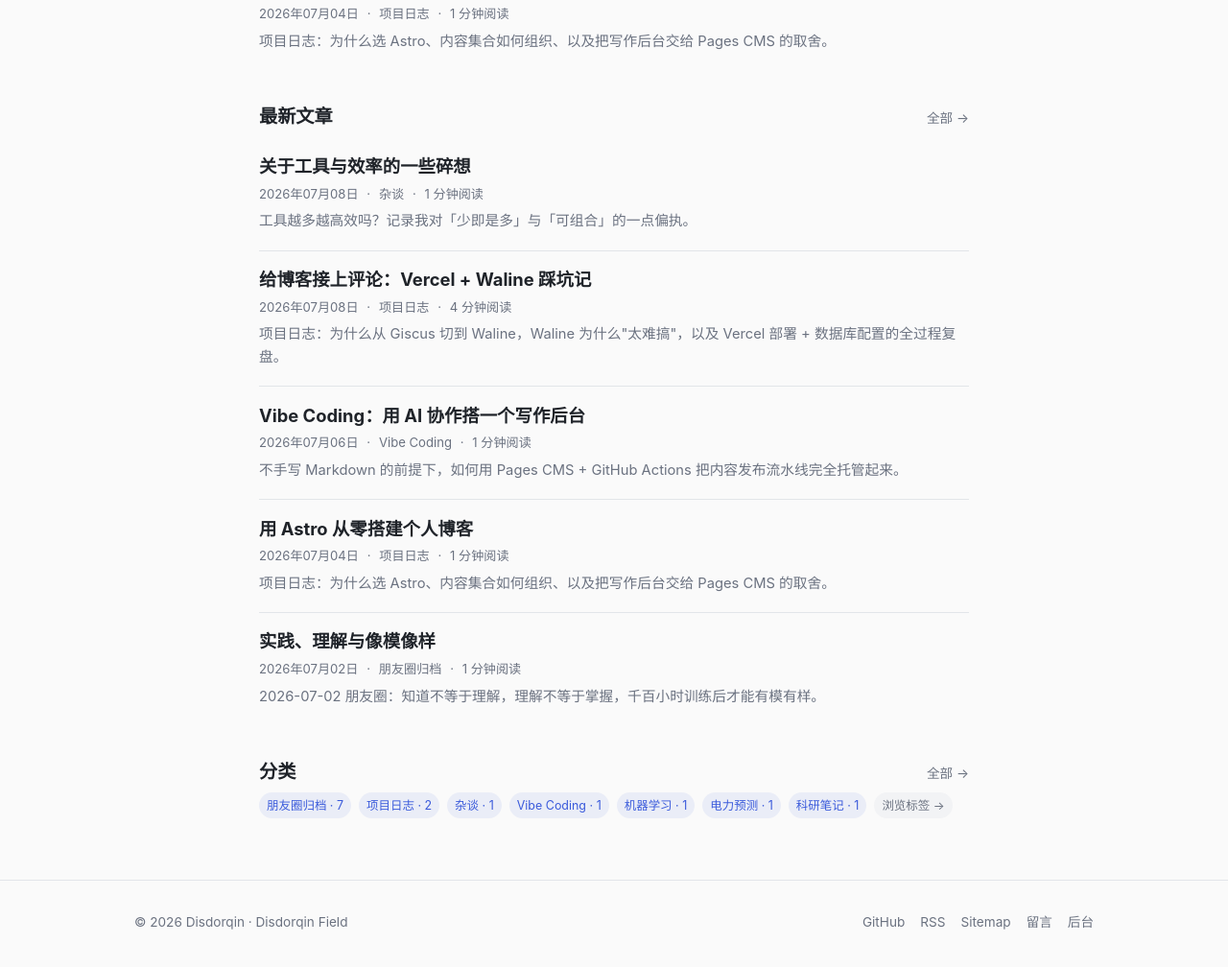
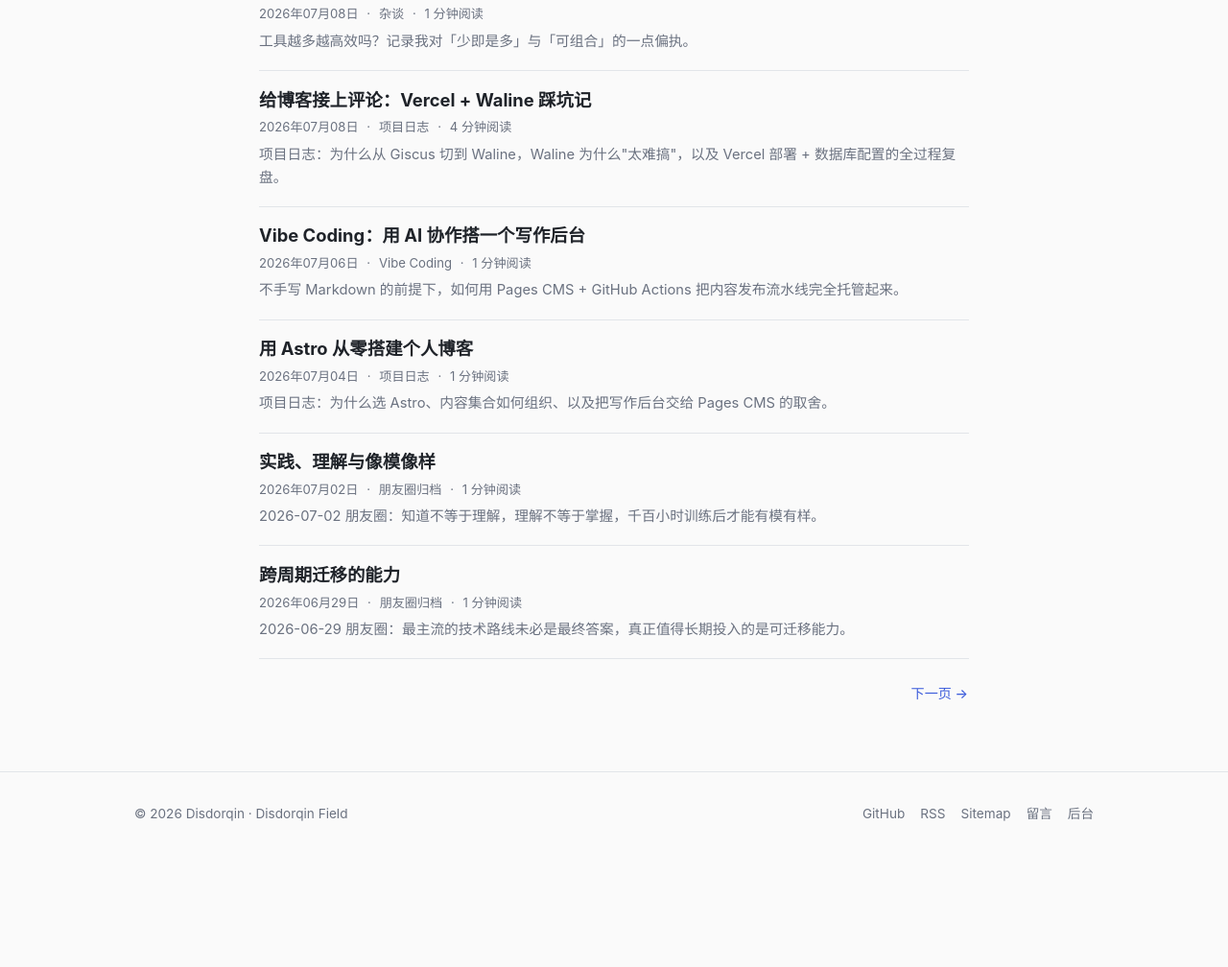
Before and after one commit to disdorqin/disdorqin.github.io, an Astro site: page / in a window 1280 px wide. Shown: the part 384-1392 px from the top of the page at 96% size. After the commit the page ends 1284 px from the top, so only its background shows below. Built offline with nearby package versions, Linux system fonts and the light colour scheme; Astro itself is replaced by a stand-in of ours; some packages are replaced by stand-ins of ours.

Commit message:
feat: paginate blog post lists

```diff
--- a/src/pages/index.astro
+++ b/src/pages/index.astro
@@ -2,15 +2,12 @@
 import BaseLayout from '../layouts/BaseLayout.astro';
 import PostCard from '../components/PostCard.astro';
 import { SITE } from '../config/site';
-import { getPublishedPosts, getPinnedPosts, getCategories } from '../utils/posts';
-import { encodeParam } from '../utils';
+import { getPublishedPosts } from '../utils/posts';
 
 const allPosts = await getPublishedPosts();
-const pinnedPosts = await getPinnedPosts();
-const latest = allPosts.slice(0, 5);
-const categories = getCategories(allPosts);
+const latest = allPosts.slice(0, 6);
+const hasMore = allPosts.length > 6;
 const githubUrl = `https://github.com/${SITE.githubUsername}`;
-const repoUrl = `https://github.com/${SITE.githubUsername}/${SITE.githubUsername}.github.io`;
 ---
 
 <BaseLayout>
@@ -21,44 +18,24 @@ const repoUrl = `https://github.com/${SITE.githubUsername}/${SITE.githubUsername
       <p class="hero__subtitle">科研、电力预测、项目日志与日常记录</p>
       <div class="hero__actions">
         <a class="btn btn--primary" href="/blog/">阅读博客</a>
-        <a class="btn" href={repoUrl} target="_blank" rel="noopener">GitHub</a>
+        <a class="btn" href={githubUrl} target="_blank" rel="noopener">GitHub</a>
         <a class="btn" href="/about/">关于</a>
       </div>
     </section>
 
-    <!-- 置顶文章 -->
-    {pinnedPosts.length > 0 && (
-      <section class="section">
-        <div class="section__head">
-          <h2 class="section__title">置顶</h2>
-        </div>
-        {pinnedPosts.map((post) => <PostCard post={post} />)}
-      </section>
-    )}
-
-    <!-- 最新文章 -->
+    <!-- 文章流 -->
     <section class="section">
       <div class="section__head">
-        <h2 class="section__title">最新文章</h2>
-        <a class="section__more" href="/blog/">全部 →</a>
+        <h2 class="section__title">最近发布</h2>
       </div>
       {latest.map((post) => <PostCard post={post} />)}
-    </section>
-
-    <!-- 分类入口 -->
-    <section class="section">
-      <div class="section__head">
-        <h2 class="section__title">分类</h2>
-        <a class="section__more" href="/categories/">全部 →</a>
-      </div>
-      <div class="chip-cloud">
-        {categories.map((c) => (
-          <a class="badge badge--accent" href={`/categories/${encodeParam(c.name)}/`}>
-            {c.name} · {c.count}
-          </a>
-        ))}
-        <a class="badge" href="/tags/">浏览标签 →</a>
-      </div>
+      {
+        hasMore && (
+          <div style="margin-top:1.2rem;text-align:right">
+            <a class="btn btn--ghost" href="/blog/page/2/">下一页 →</a>
+          </div>
+        )
+      }
     </section>
   </div>
 </BaseLayout>
--- a/src/styles/global.css
+++ b/src/styles/global.css
@@ -309,6 +309,18 @@ a.badge:hover {
   filter: brightness(1.06);
   color: #fff;
 }
+.btn--ghost {
+  background: transparent;
+  border-color: transparent;
+  color: var(--accent);
+  padding: 0.2rem 0;
+}
+.btn--ghost:hover {
+  background: transparent;
+  color: var(--text);
+  border-color: transparent;
+  text-decoration: underline;
+}
 
 /* —— 区块标题 —— */
 .section {
@@ -576,3 +588,43 @@ html.dark .katex { color: var(--text); }
   }
   .pager .next { text-align: left; }
 }
+
+/* —— 分页导航 —— */
+.pagination {
+  display: flex;
+  align-items: center;
+  justify-content: center;
+  gap: 1rem;
+  margin-top: 2.5rem;
+  padding-top: 1.5rem;
+  border-top: 1px solid var(--border);
+  flex-wrap: wrap;
+}
+.pagination__link {
+  display: inline-flex;
+  align-items: center;
+  gap: 0.3rem;
+  padding: 0.45rem 1rem;
+  border-radius: var(--radius-sm);
+  border: 1px solid var(--border);
+  background: var(--surface);
+  color: var(--text);
+  font-size: 0.88rem;
+  font-weight: 500;
+  text-decoration: none;
+  transition: none;
+}
+.pagination__link:hover {
+  border-color: var(--accent);
+  color: var(--accent);
+  text-decoration: none;
+}
+.pagination__link--disabled {
+  opacity: 0.35;
+  pointer-events: none;
+}
+.pagination__info {
+  font-size: 0.85rem;
+  color: var(--text-muted);
+  white-space: nowrap;
+}
```
Also changed, not shown: src/pages/blog/index.astro (+20 -3 lines), src/pages/blog/page/[page].astro (added, +55 -0 lines).
